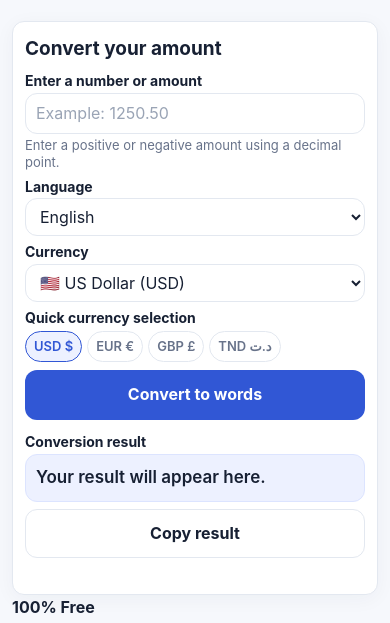
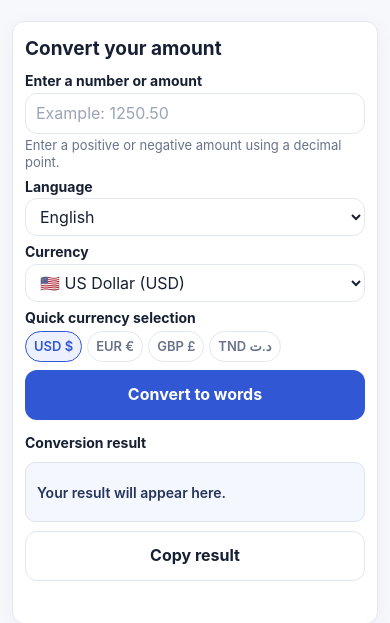
Before and after one commit to vogalaxai-lgtm/business-tools, a plain HTML site: page index.html in a window 390 px wide. Shown: the part 237-860 px from the top of the page. Drawn offline with Linux system fonts and the light colour scheme.

Commit message:
Update style.css

```diff
--- a/css/style.css
+++ b/css/style.css
@@ -636,3 +636,56 @@ tr:last-child td {
     line-height: 1.4;
   }
 }
+
+/* Professional conversion result */
+.converter-card .result-section {
+  margin-top: 16px;
+}
+
+.converter-card .result-heading {
+  margin-bottom: 7px;
+}
+
+.converter-card .result-box {
+  background: #f5f7ff;
+  border: 1px solid #dce3f5;
+  border-radius: 10px;
+  padding: 16px;
+  min-height: 72px;
+  display: flex;
+  align-items: center;
+}
+
+.converter-card .result-text {
+  color: #24345b;
+  font-size: 15px;
+  font-weight: 600;
+  line-height: 1.7;
+  overflow-wrap: anywhere;
+}
+
+.converter-card #copy {
+  margin-top: 2px;
+}
+
+.converter-card .message {
+  font-size: 12px;
+  margin-top: 6px;
+  line-height: 1.4;
+}
+
+@media (max-width: 540px) {
+  .converter-card .result-section {
+    margin-top: 10px;
+  }
+
+  .converter-card .result-box {
+    min-height: 60px;
+    padding: 11px;
+  }
+
+  .converter-card .result-text {
+    font-size: 14px;
+    line-height: 1.5;
+  }
+}
```
